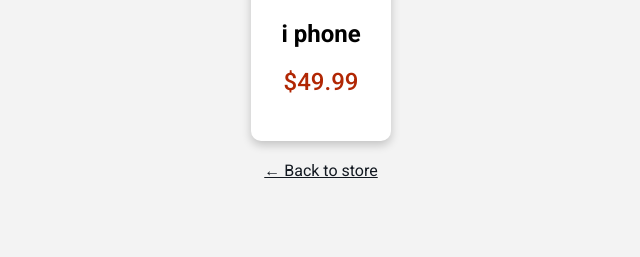
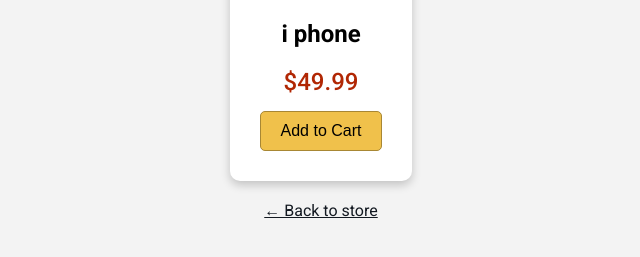
Before and after one commit to shrinithi19/ecommerce-cicd, a Flask app: page /product/1 in a window 1280 px wide. Shown: the part 162-419 px from the top of the page, without its empty margins (319-959 px from the left). Run offline with Flask 3, Linux system fonts and the light colour scheme; data comes from the database, SQL or seed files in the repository; some libraries are stand-ins or nearby versions.

Commit message:
Add 'Add to Cart' button to product template

```diff
--- a/templates/product.html
+++ b/templates/product.html
@@ -22,6 +22,9 @@
             <img src="{{ product.image }}" alt="{{ product.name }}">
             <h2>{{ product.name }}</h2>
             <p class="price">${{ product.price }}</p>
+<form action="/cart/add/{{ product.id }}" method="POST">
+    <button type="submit" style="padding: 10px 20px; background: #f0c14b; border: 1px solid #a88734; border-radius: 5px; cursor: pointer; font-size: 16px;">Add to Cart</button>
+</form>
         </div>
         <br>
         <a href="/" class="back-link">&larr; Back to store</a>
```
